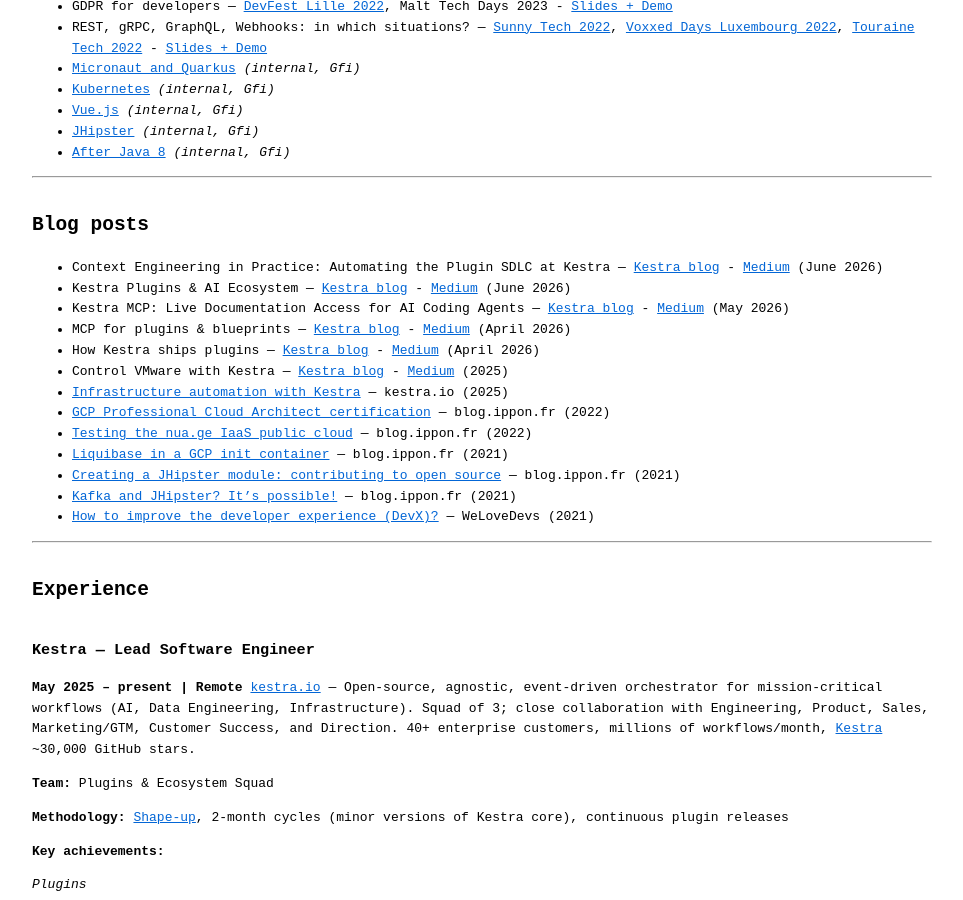
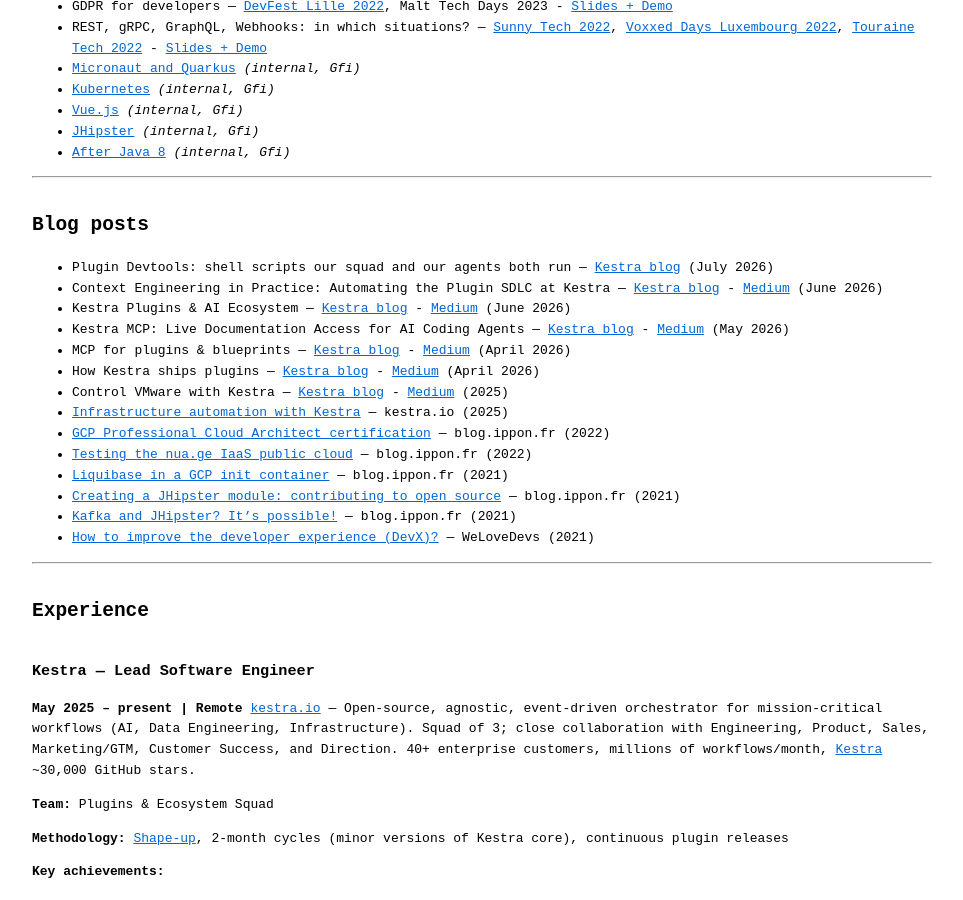
Before and after one commit to fdelbrayelle/fdelbrayelle.github.io, a Jekyll site: the page built from cv.md, in a window 1280 px wide and 900 px high, scrolled down 936 px. Shown: the whole window, without its empty margins (158-1121 px from the left). Built offline with Jekyll 4.4.1, drawn with Linux system fonts in a browser that asks for light colours.

Commit message:
feat(cv): add Plugin Devtools blog post

```diff
--- a/_config.yml
+++ b/_config.yml
@@ -93,6 +93,7 @@
 
   <strong>Blog posts I have written:</strong>
 
+  - Plugin Devtools: shell scripts our squad and our agents both run — [Kestra blog](https://kestra.io/blogs/plugin-devtools) (July 2026)
   - Context Engineering in Practice: Automating the Plugin SDLC at Kestra — [Kestra blog](https://kestra.io/blogs/context-engineering-plugins-squad) - [Medium](https://medium.com/kestra-engineering/context-engineering-in-practice-automating-the-plugin-sdlc-at-kestra-43c7724ba44b) (June 2026)
   - Kestra Plugins & AI Ecosystem — [Kestra blog](https://kestra.io/blogs/kestra-plugins-ai-ecosystem) - [Medium](https://medium.com/kestra-engineering/from-llm-providers-to-vector-databases-67fb359fadfc) (June 2026)
   - Kestra MCP: Live Documentation Access for AI Coding Agents — [Kestra blog](https://kestra.io/blogs/kestra-mcp-docs) - [Medium](https://medium.com/kestra-engineering/kestra-mcp-live-documentation-access-for-ai-coding-agents-f355105eaed2) (May 2026)
--- a/_data/fr_site.yml
+++ b/_data/fr_site.yml
@@ -41,6 +41,7 @@
 
   <strong>Les articles de blog que j'ai écrits :</strong>
 
+  - Plugin Devtools : les scripts shell utilisés par notre squad et nos agents — [Kestra blog](https://kestra.io/blogs/plugin-devtools) (juillet 2026)
   - Ingénierie du contexte pour la squad Plugins — [Kestra blog](https://kestra.io/blogs/context-engineering-plugins-squad) - [Medium](https://medium.com/kestra-engineering/context-engineering-in-practice-automating-the-plugin-sdlc-at-kestra-43c7724ba44b) (juin 2026)
   - Plugins Kestra & écosystème IA — [Kestra blog](https://kestra.io/blogs/kestra-plugins-ai-ecosystem) - [Medium](https://medium.com/kestra-engineering/from-llm-providers-to-vector-databases-67fb359fadfc) (juin 2026)
   - Kestra MCP : accès en direct à la documentation pour les agents IA de codage — [Kestra blog](https://kestra.io/blogs/kestra-mcp-docs) - [Medium](https://medium.com/kestra-engineering/kestra-mcp-live-documentation-access-for-ai-coding-agents-f355105eaed2) (mai 2026)
--- a/cv.md
+++ b/cv.md
@@ -54,6 +54,7 @@
 
 ## Blog posts
 
+- Plugin Devtools: shell scripts our squad and our agents both run — [Kestra blog](https://kestra.io/blogs/plugin-devtools) (July 2026)
 - Context Engineering in Practice: Automating the Plugin SDLC at Kestra — [Kestra blog](https://kestra.io/blogs/context-engineering-plugins-squad) - [Medium](https://medium.com/kestra-engineering/context-engineering-in-practice-automating-the-plugin-sdlc-at-kestra-43c7724ba44b) (June 2026)
 - Kestra Plugins & AI Ecosystem — [Kestra blog](https://kestra.io/blogs/kestra-plugins-ai-ecosystem) - [Medium](https://medium.com/kestra-engineering/from-llm-providers-to-vector-databases-67fb359fadfc) (June 2026)
 - Kestra MCP: Live Documentation Access for AI Coding Agents — [Kestra blog](https://kestra.io/blogs/kestra-mcp-docs) - [Medium](https://medium.com/kestra-engineering/kestra-mcp-live-documentation-access-for-ai-coding-agents-f355105eaed2) (May 2026)
```
Also changed, not shown: fr/cv.md (+1 -0 lines).
